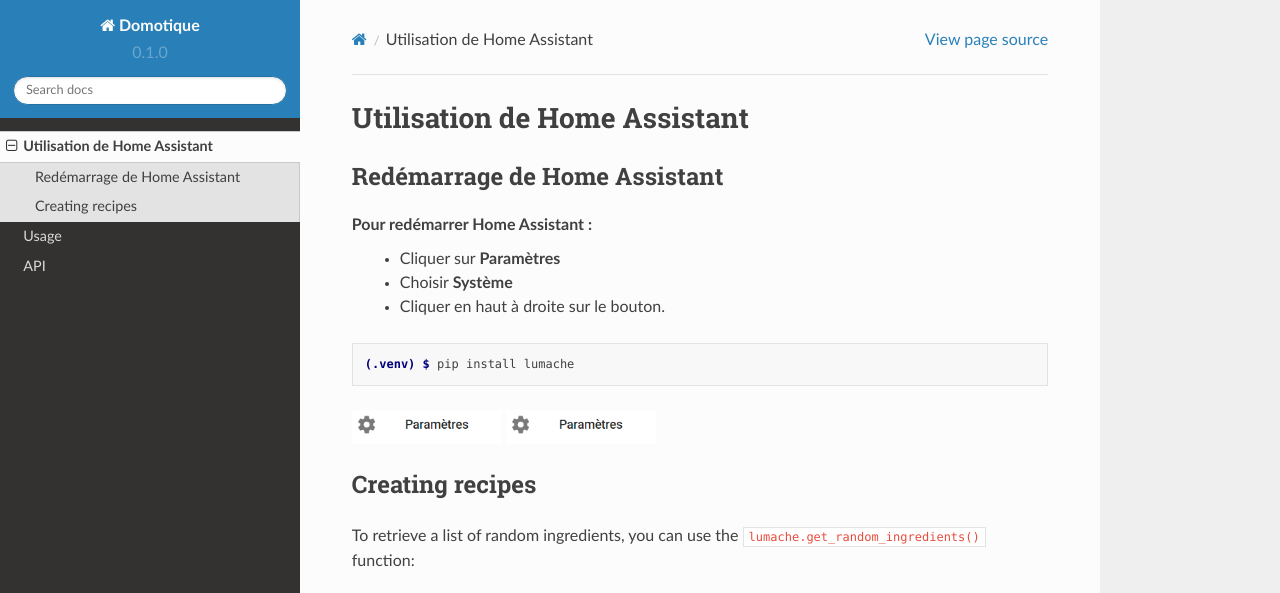
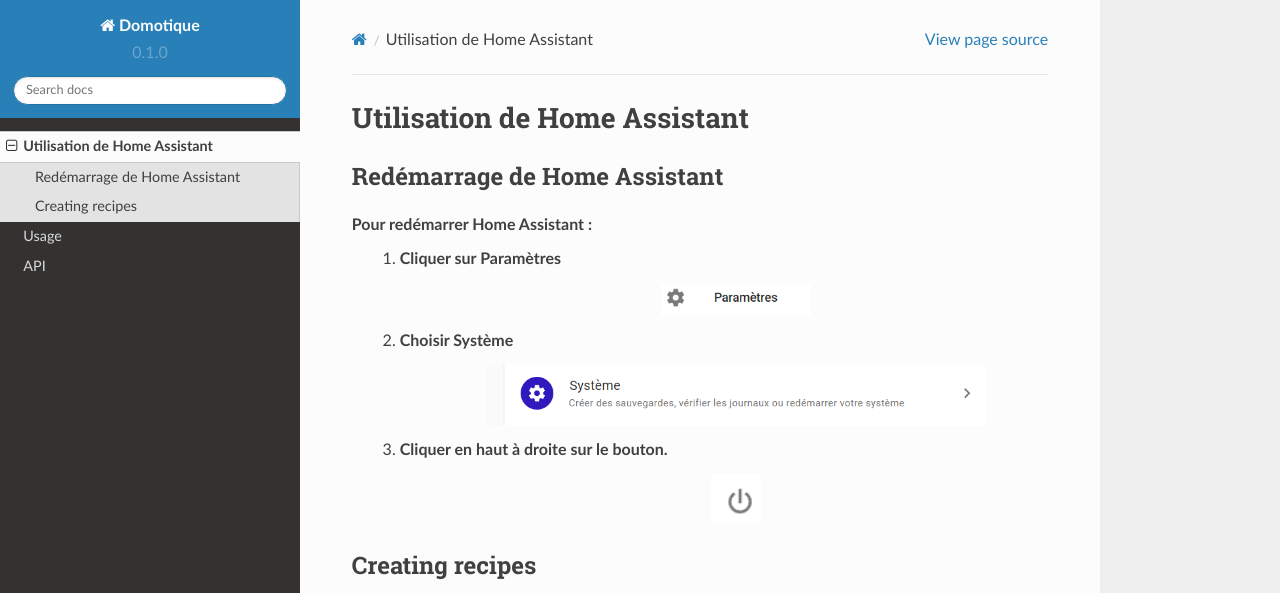
Before and after one commit to gcadorel2733/rdt-documentation, a Sphinx documentation site: the page built from docs/source/utilisation.rst, in a window 1280 px wide and 1313 px high, cut to the strip 0-593 px from the top of the window. Built offline with Sphinx 7.4.7 and the Read the Docs theme 2.0.0, drawn with Linux system fonts in a browser that asks for light colours.

Commit message:
Update utilisation.rst

```diff
--- a/docs/source/utilisation.rst
+++ b/docs/source/utilisation.rst
@@ -4,23 +4,20 @@
 .. _installation:
 
 Redémarrage de Home Assistant
------------
-
+--------
 Pour redémarrer Home Assistant :
-   - Cliquer sur **Paramètres**
-   - Choisir **Système**
-   - Cliquer en haut à droite sur le bouton.
-
-.. code-block:: console
-
-   (.venv) $ pip install lumache
-
-.. image:: images/parametres.png
-  :width: 150
-  :alt: Alternative text
-
-.. image:: images/parametres.png
-   :width: 150
+   1. Cliquer sur **Paramètres**
+            .. image:: images/parametres.png
+               :width: 150
+               :align: center
+   2. Choisir **Système**
+         .. image:: images/systeme.png
+            :width: 500
+            :align: center
+   3. Cliquer en haut à droite sur le bouton.
+            .. image:: images/reboot.png
+               :width: 50
+               :align: center
 
 Creating recipes
 ----------------
```
